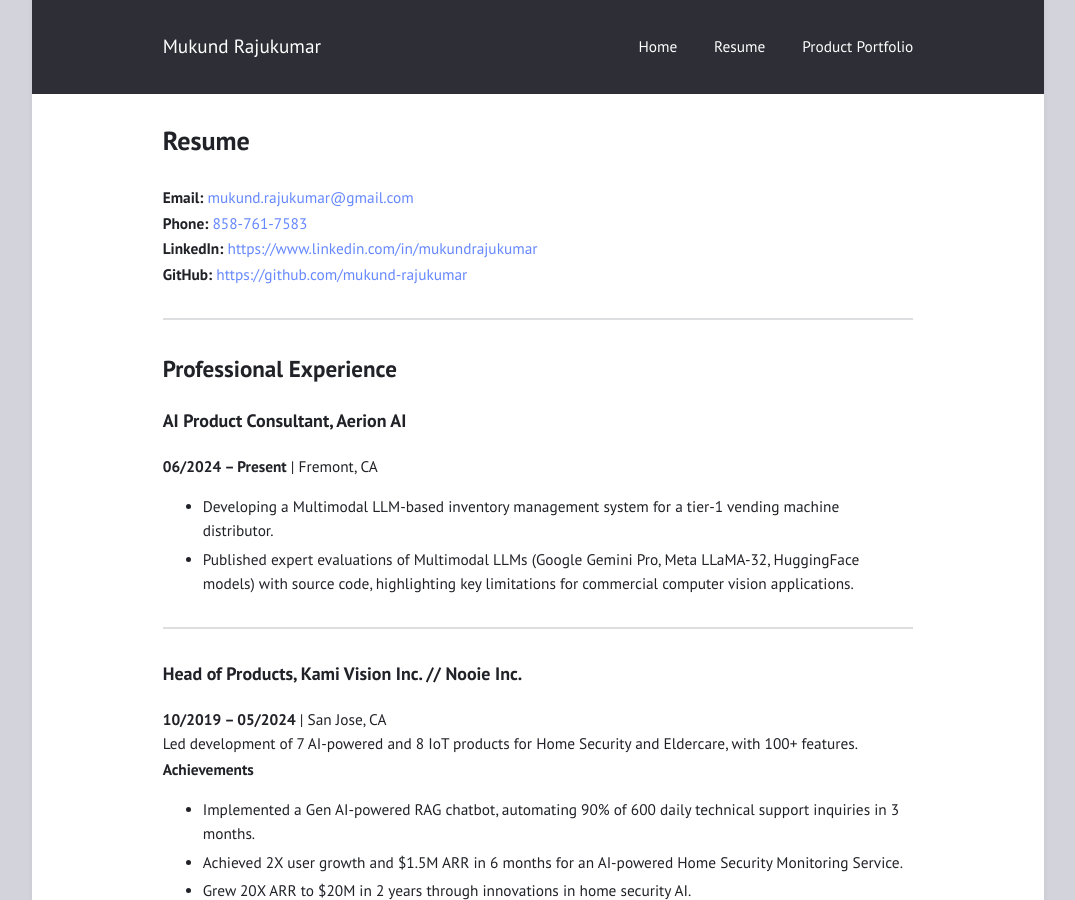
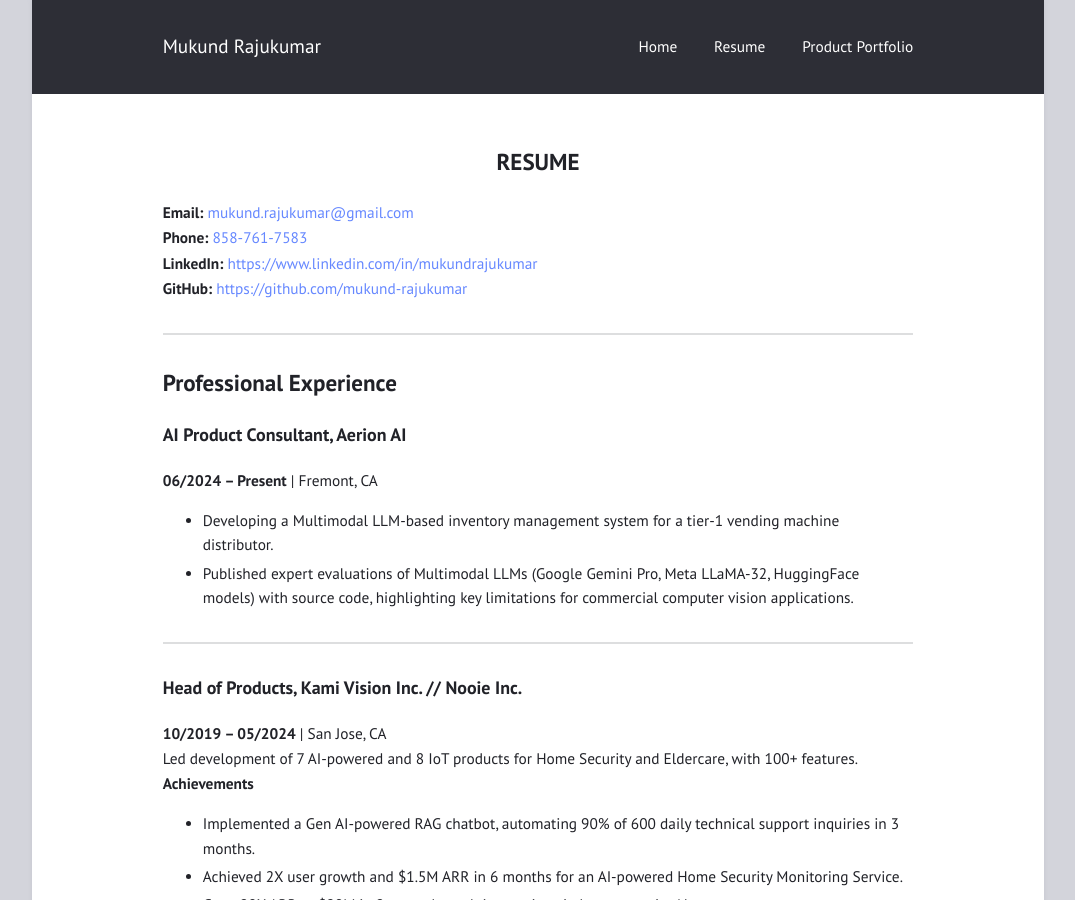
Before and after one commit to mukund-rajukumar/mukund-rajukumar.github.io, a Jekyll site: the page built from resume.md, in a window 1280 px wide and 900 px high. Shown: the whole window, without its empty margins (102-1177 px from the left). Built offline with Jekyll 4.4.1, drawn with Linux system fonts in a browser that asks for light colours.

Commit message:
Update resume.md

```diff
--- a/resume.md
+++ b/resume.md
@@ -1,8 +1,12 @@
 ---
 layout: page
-title: Resume
+# title: Resume
 sitemap: false
 ---
+
+<h1 align="center">
+RESUME
+</h1>
 
 **Email:** [mukund.rajukumar@gmail.com](mailto:mukund.rajukumar@gmail.com)<br>
 **Phone:** [858-761-7583](tel:8587617583) <br>
```
